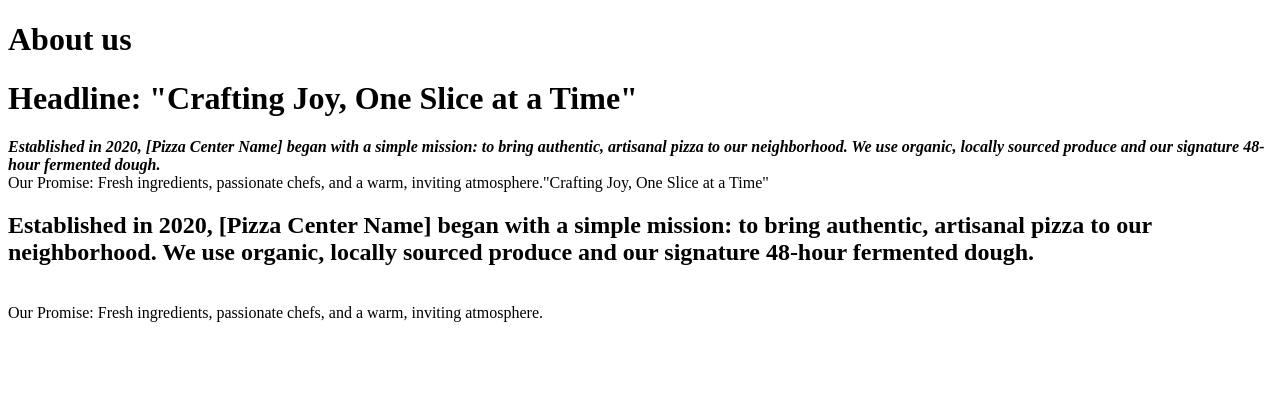
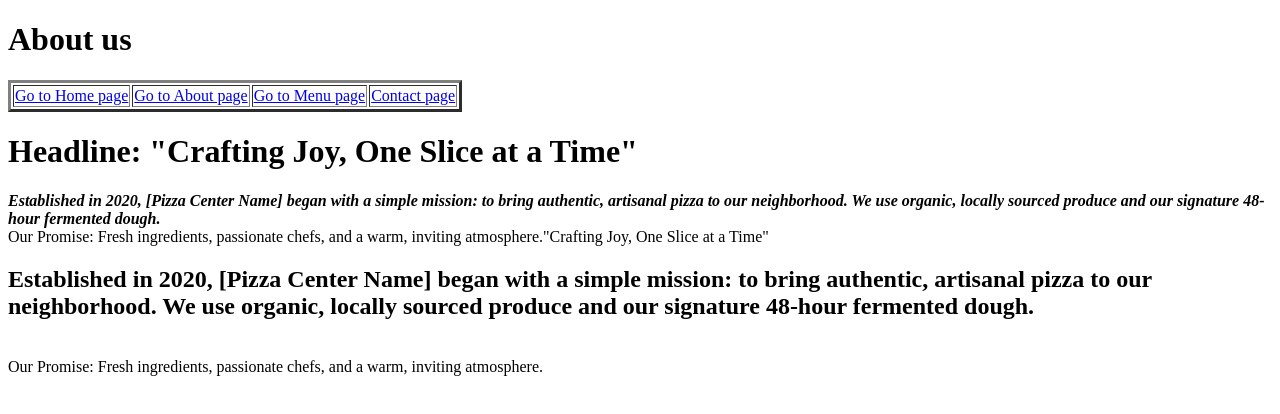
Before and after one commit to dhumalsanika34-afk/project, a plain HTML site: page pages/about.html in a window 1280 px wide. Drawn offline with Linux system fonts and the light colour scheme.

Commit message:
link table added

```diff
--- a/pages/about.html
+++ b/pages/about.html
@@ -8,6 +8,14 @@
 <body>
     <h1> About us</h1>
 
+    <table border="3">
+        <tr>
+             <td><a href="C:\Users\Server\Desktop\project\index.html"> Go to Home page</a></td>
+             <td> <a href="about.html"> Go to About page</a></td>
+              <td> <a href="menu.html"> Go to Menu page</a>
+               <td><a href="contact.html">Contact page</a>
+
+    </table>
 
    <h1>Headline: "Crafting Joy, One Slice at a Time"</h1>
 <b><i> Established in 2020, [Pizza Center Name] began with a simple mission: to bring authentic, artisanal pizza to our neighborhood. We use organic, locally sourced produce and our signature 48-hour fermented dough.</b></i><br>
```
